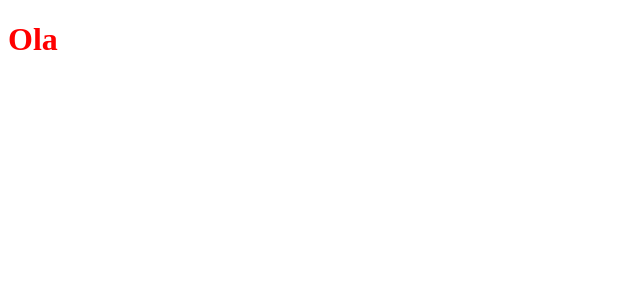
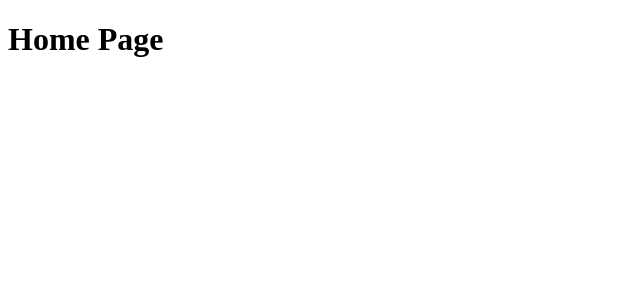
Before and after one commit to LibreCodeCoop/site, a Next.js app: page / in a window 1280 px wide. Shown: the top 300 px of the page, without its empty margins (0-640 px from the left). Built offline with nearby package versions, Linux system fonts and the light colour scheme.

Commit message:
read front matter in home

```diff
--- /dev/null
+++ b/src/content/home.md
@@ -0,0 +1,4 @@
+---
+title: "Home Page"
+created_at: "01 jun 2021"
+---
--- a/src/pages/index.tsx
+++ b/src/pages/index.tsx
@@ -1,5 +1,26 @@
-import style from "./home.module.scss";
+import {
+  getMarkdownFile,
+  IGetMarkdownFileReturn,
+} from "../utils/getMarkdownFile";
 
-export default function Home() {
-  return <h1 className={style.container}>Ola</h1>;
+interface HomeProps {
+  data: IGetMarkdownFileReturn;
 }
+
+export default function Home({ data }: HomeProps) {
+  return (
+    <>
+      <h1>{data.frontmatter.title}</h1>
+    </>
+  );
+}
+
+export async function getStaticProps() {
+  const file = await getMarkdownFile({ filename: "home" });
+  console.info(file);
+  return {
+    props: {
+      data: file,
+    },
+  };
+}
```
Also changed, not shown: src/utils/getMarkdownFile.ts (+1 -6 lines).
